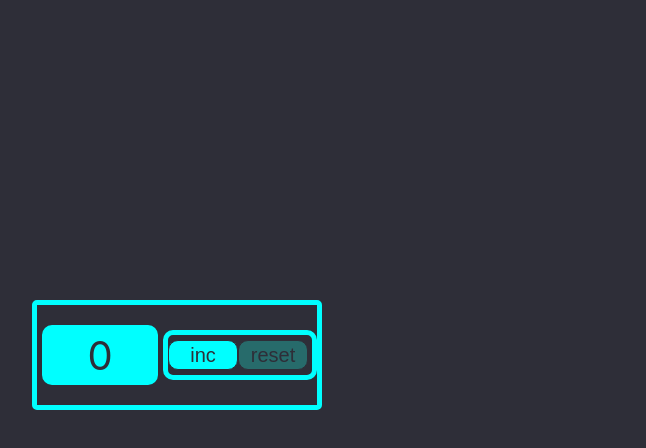
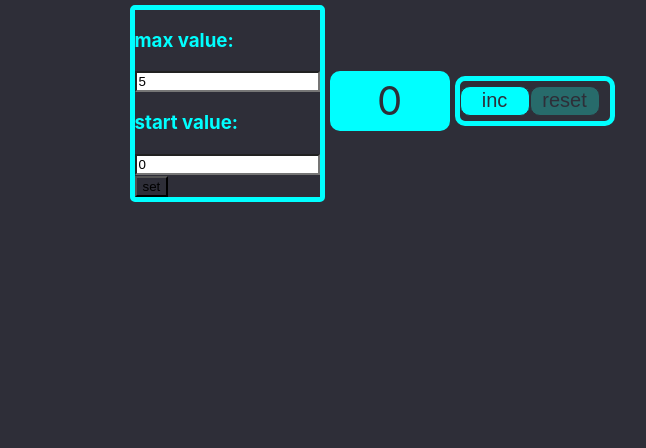
Before and after one commit to dktwho/counter, a React (Create React App) app: page / in a window 1280 px wide. Shown: the top 448 px of the page, without its empty margins (268-914 px from the left). Built offline with nearby package versions, Linux system fonts and the light colour scheme.

Commit message:
add localstorage for maxvalue and startvalue

```diff
--- a/src/App.module.css
+++ b/src/App.module.css
@@ -1,14 +1,15 @@
 
 .App {
-    border-radius: 5px;
-    border: 5px solid aqua;
-    margin: 300px;
+
+    /*margin: 300px;*/
     display: flex;
     justify-content: center;
     align-items: center;
     align-content: flex-start;
-    width: 280px;
-    height: 100px;
+    /*width: 280px;*/
+    /*height: 100px;*/
+
+
 }
 
 .counter {
@@ -25,6 +26,8 @@
     margin: 5px;
     padding: 5px;
     flex: 0 1 auto;
+    flex-flow: column nowrap;
+
 
 }
 
@@ -74,3 +77,15 @@
     width: 70px;
     height: 30px;
 }
+
+
+.counterSettings {
+    border-radius: 5px;
+    border: 5px solid aqua;
+    margin-top: 5px;
+    color: aqua;
+}
+
+.inputSettings {
+    background-color: white;
+}
--- a/src/App.tsx
+++ b/src/App.tsx
@@ -1,14 +1,17 @@
-import React, {useEffect, useState} from 'react';
+import React, {ChangeEvent, useEffect, useState} from 'react';
 import './App.css';
 import {Button} from "./components/Button";
 import s from './App.module.css'
 import {Counter} from "./components/Counter";
 
 
+
 function App() {
     let initCountValue = 0
-    let maxCountValue = 5
     const [counter, setCounter] = useState<number>(initCountValue)
+    const [startValue, setStartValue] = useState<number>(0)
+    const [maxValue, setMaxValue] = useState<number>(5)
+
 
     useEffect(() => {
         getLocalStorageHandler()
@@ -19,8 +22,25 @@ function App() {
     }, [counter])
 
 
+    const onChangeStartValue = (e: ChangeEvent<HTMLInputElement>) => {
+        setStartValue(Number(e.currentTarget.value))
+    }
+
+    const onChangeMaxValue = (e: ChangeEvent<HTMLInputElement>) => {
+        setMaxValue(Number(e.currentTarget.value))
+    }
+
+    const appSet = () => {
+        localStorage.setItem('counterMaxValue', JSON.stringify(maxValue))
+        localStorage.setItem('counterStartValue', JSON.stringify(startValue))
+        setCounter(startValue)
+        setMaxValue(maxValue)
+    }
+
+
+
     const increment = () => {
-        if (counter < maxCountValue) {
+        if (counter < maxValue) {
             setCounter(prev => counter + 1)
             localStorage.setItem('counterValue', JSON.stringify(counter))
         }
@@ -31,13 +51,19 @@ function App() {
     }
     const setLocalStorageHandler = () => {
         localStorage.setItem('counterValue', JSON.stringify(counter))
-        // localStorage.setItem('counterValue + 1', JSON.stringify(counter + 1))
     }
+
 
     const getLocalStorageHandler = () => {
         let counterValueFromLSString = localStorage.getItem('counterValue')
-        if (counterValueFromLSString) {
+        let counterStartValueFromLSString = localStorage.getItem('counterStartValue')
+        let counterMaxValueFromLSString = localStorage.getItem('counterMaxValue')
+        if (counterValueFromLSString && counterStartValueFromLSString && counterMaxValueFromLSString  ) {
             let counterValueFromLSNumber = JSON.parse(counterValueFromLSString)
+            let counterStartValueFromLSNumber = JSON.parse(counterStartValueFromLSString)
+            let counterMaxValueFromLSNumber = JSON.parse(counterMaxValueFromLSString)
+            setStartValue(counterStartValueFromLSNumber)
+            setMaxValue(counterMaxValueFromLSNumber)
             setCounter(counterValueFromLSNumber)
         }
     }
@@ -54,16 +80,24 @@ function App() {
 
     return (
         <div className={s.App}>
-            <Counter counter={counter} maxCountValue={maxCountValue}/>
+            <div className={s.counterSettings}>
+                <div>
+                    <h3>max value:</h3><input value={maxValue} onChange={onChangeMaxValue} className={s.inputSettings} type="number"/>
+                    <h3>start value:</h3><input value={startValue} onChange={onChangeStartValue} className={s.inputSettings} type="number"/>
+                </div>
+
+                <div>
+                    <button onClick={appSet}>set</button>
+                </div>
+
+            </div>
+            <Counter  counter={counter} maxCountValue={maxValue}/>
             <div className={s.btnGroup}>
-                <Button className={counter < maxCountValue ? s.btnActive : s.btnDisabled} title={'inc'}
+                <Button className={counter < maxValue ? s.btnActive : s.btnDisabled} title={'inc'}
                         callback={increment}/>
                 <Button className={counter === initCountValue ? s.btnDisabled : s.btnActive} title={'reset'}
                         callback={reset}/>
-                {/*<button onClick={setLocalStorageHandler}>SET to local storage</button>*/}
-                {/*<button onClick={getLocalStorageHandler}>GET to local storage</button>*/}
-                {/*<button onClick={clearLocalStorageHandler}>CLEAR to local storage</button>*/}
-                {/*<button onClick={removeItemFromLocalStorageHandler}>Remove Item to local storage</button>*/}
+
 
             </div>
         </div>
--- a/src/components/Button.tsx
+++ b/src/components/Button.tsx
@@ -4,7 +4,7 @@ import React from 'react';
 type ButtonPropsType = {
     title: string
     callback: () => void
-    className: string
+    className?: string
 }
 
 
```
